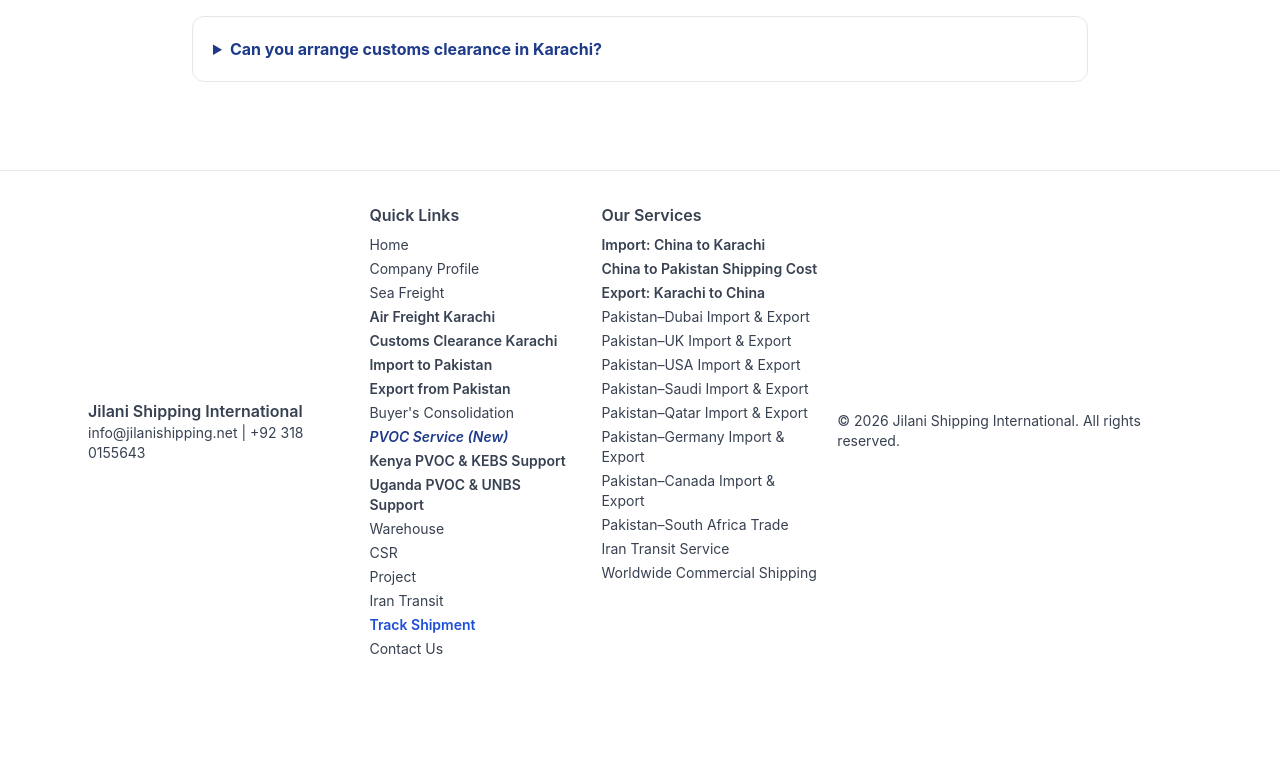
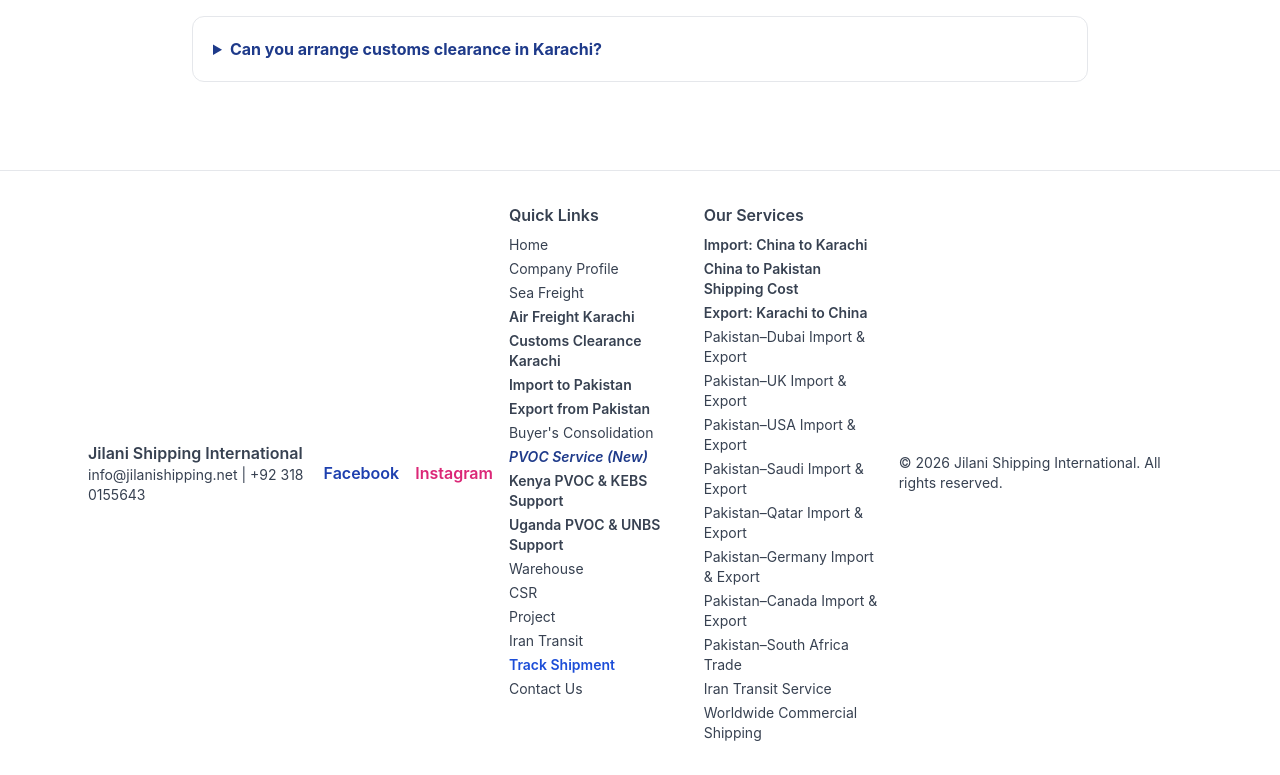
Before and after one commit to ubaidking1/JJ, a Next.js app: page / in a window 1280 px wide. Shown: the part 4798-5573 px from the top of the page. Before the commit the page ends 5489 px from the top, so only its background shows below. Built offline with nearby package versions, Linux system fonts and the light colour scheme.

Commit message:
Add Facebook and Instagram footer links

```diff
--- a/components/Footer.tsx
+++ b/components/Footer.tsx
@@ -8,6 +8,10 @@ export default function Footer() {
                     <div>
                       <h4 className="font-semibold">Jilani Shipping International</h4>
                       <p className="text-sm">info@jilanishipping.net | +92 318 0155643</p>
+                    </div>
+                    <div className="flex items-center gap-4">
+                      <a href="https://www.facebook.com/share/19owxA2Lsh/?mibextid=wwXIfr" target="_blank" rel="noopener noreferrer" aria-label="Facebook" className="text-blue-800 hover:text-blue-600 font-semibold">Facebook</a>
+                      <a href="https://www.instagram.com/jilani_shipping_international?vrfl=YWZsdHdjY3g0NHYy&utm_source=qr" target="_blank" rel="noopener noreferrer" aria-label="Instagram" className="text-pink-600 hover:text-pink-500 font-semibold">Instagram</a>
                     </div>
                     <div className="flex flex-col md:flex-row gap-8">
                       <div>
```
